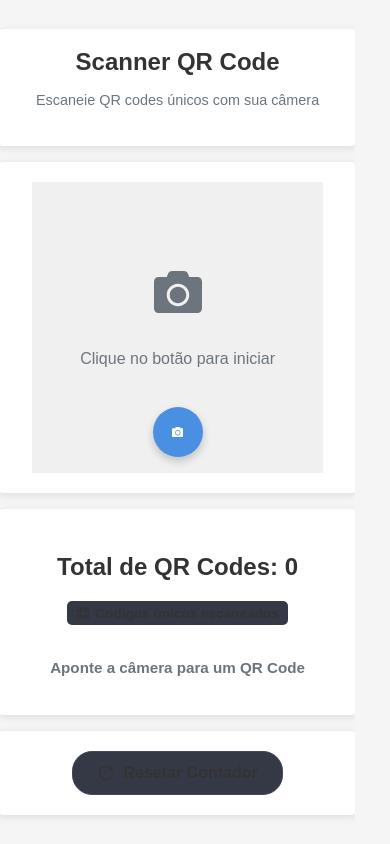
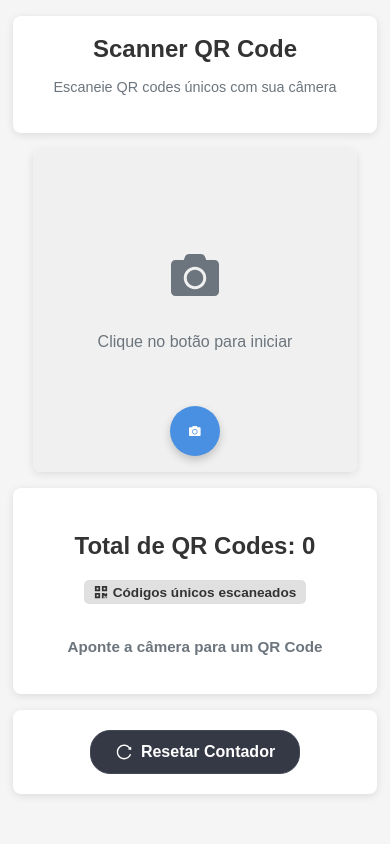
Before and after one commit to LucianoLouzada/qr-scanner-app, a React (Vite) app: page / in a window 390 px wide. Built offline with nearby package versions, Linux system fonts and the light colour scheme.

Commit message:
feat: Estabiliza layout mobile e corrige debounce do scanner

```diff
--- a/src/App.jsx
+++ b/src/App.jsx
@@ -1,7 +1,7 @@
 import { useEffect, useRef, useState } from "react";
 import QrScanner from "qr-scanner";
 import { FaCamera, FaQrcode } from 'react-icons/fa';
-import { AiOutlineReload } from 'react-icons/ai'; // CORRIGIDO AQUI!
+import { AiOutlineReload } from 'react-icons/ai';
 
 import "./App.scss";
 
@@ -19,13 +19,15 @@ const STATUS_SCANNING = 'Mantenha a câmera apontada para um QR Code';
 const STATUS_SUCCESS = 'QR Code novo lido com sucesso!';
 const STATUS_REJECTED = 'QR Code já foi lido.';
 
-// Variáveis globais para o AudioContext (para ser inicializado no primeiro clique)
+// Variáveis globais para o AudioContext
 let audioContext = null;
 let audioUnlocked = false;
 
-// Configurações do Áudio
-const VOLUME_MAX = 1.0; // Volume máximo
-const SOUND_INTERVAL_MS = 500; // Intervalo de 500ms entre os beeps
+// Configurações do Áudio e Intervalos
+const VOLUME_MAX = 0.9;
+const SOUND_DEBOUNCE_MS = 500; // Debounce de 500ms para evitar spam de som
+const SCAN_PAUSE_AFTER_SUCCESS_MS = 1000; // Pausa a câmera por 1 segundo após um sucesso
+
 
 // FUNÇÃO PARA GERAR UM BEEP DISTINTO POR SUCESSO/RECUSA (Web Audio API)
 const playBeep = (isSuccess) => {
@@ -43,19 +45,19 @@ const playBeep = (isSuccess) => {
 
     // Configurações de som para Sucesso vs Recusa
     if (isSuccess) {
-        // **Sucesso:** Rápido, Agudo, e Onda Senoidal (suave)
-        oscillator.type = 'sine'; // Onda mais limpa e suave
-        oscillator.frequency.setValueAtTime(1500, audioContext.currentTime); // Super agudo
+        // Sucesso: Rápido, Agudo, Senoidal
+        oscillator.type = 'sine';
+        oscillator.frequency.setValueAtTime(1500, audioContext.currentTime);
         gainNode.gain.setValueAtTime(VOLUME_MAX, audioContext.currentTime);
         oscillator.start();
-        oscillator.stop(audioContext.currentTime + 0.08); // Extremamente rápido (80ms)
+        oscillator.stop(audioContext.currentTime + 0.08);
     } else {
-        // **Recusa:** Lento, Grave, e Onda Quadrada (agressiva)
-        oscillator.type = 'square'; // Onda mais "forte"
-        oscillator.frequency.setValueAtTime(400, audioContext.currentTime); // Grave
+        // Recusa: Lento, Grave, Quadrada
+        oscillator.type = 'square';
+        oscillator.frequency.setValueAtTime(400, audioContext.currentTime);
         gainNode.gain.setValueAtTime(VOLUME_MAX, audioContext.currentTime);
         oscillator.start();
-        oscillator.stop(audioContext.currentTime + 0.3); // Mais longo (300ms)
+        oscillator.stop(audioContext.currentTime + 0.3);
     }
 };
 
@@ -63,12 +65,15 @@ const playBeep = (isSuccess) => {
 function App() {
     const videoRef = useRef(null);
     const qrScannerRef = useRef(null);
+    const scannedCodesRef = useRef([]); // Ref para acessar o estado atualizado dentro do scanner
 
     // Inicializa o estado lendo do LocalStorage (Persistência de Dados)
     const [scannedCodes, setScannedCodes] = useState(() => {
         try {
             const savedCodes = localStorage.getItem(STORAGE_KEY);
-            return savedCodes ? JSON.parse(savedCodes) : [];
+            const codes = savedCodes ? JSON.parse(savedCodes) : [];
+            scannedCodesRef.current = codes; // Inicializa a Ref
+            return codes;
         } catch (error) {
             console.error("Erro ao carregar dados do LocalStorage:", error);
             return [];
@@ -77,14 +82,13 @@ function App() {
 
     const [cameraOn, setCameraOn] = useState(false);
     const [statusMessage, setStatusMessage] = useState(STATUS_INITIAL);
-    // Controle do último código aceito para evitar beep duplo
-    const lastAcceptedCodeRef = useRef(null);
-    const [repeatBlock, setRepeatBlock] = useState(false);
-    // **ESTADO PARA O INTERVALO (DEBOUNCE)**
-    const [isThrottled, setIsThrottled] = useState(false);
+
+    // Estado para controlar o debounce do som
+    const [isSoundThrottled, setIsSoundThrottled] = useState(false);
 
     // Efeito para Sincronizar o estado com o LocalStorage
     useEffect(() => {
+        scannedCodesRef.current = scannedCodes; // Mantém a Ref atualizada
         try {
             localStorage.setItem(STORAGE_KEY, JSON.stringify(scannedCodes));
         } catch (error) {
@@ -93,7 +97,7 @@ function App() {
     }, [scannedCodes]);
 
 
-    // Função para iniciar o scanner
+    // Função para iniciar o scanner (passada como callback puro para o useEffect)
     const startScanner = () => {
         if (videoRef.current) {
             videoRef.current.style.display = 'block';
@@ -101,44 +105,51 @@ function App() {
 
             qrScannerRef.current = new QrScanner(
                 videoRef.current,
-                async (result) => {
-                    if (isThrottled) {
+                (result) => {
+
+                    const code = result.data;
+
+                    // Verifica se é código novo usando a Ref (acesso síncrono ao array)
+                    const isNewCode = !scannedCodesRef.current.includes(code);
+
+
+                    // 1. CONTROLE DE SOM (DEBOUNCE)
+                    if (isSoundThrottled) {
                         return;
                     }
-                    const code = result.data;
-                    // Só registra e bipa se for novo
-                    if (!scannedCodes.includes(code)) {
-                        setScannedCodes((prev) => {
-                            if (!prev.includes(code)) {
+                    setIsSoundThrottled(true);
+                    setTimeout(() => setIsSoundThrottled(false), SOUND_DEBOUNCE_MS);
+
+
+                    // 2. FEEDBACK, ATUALIZAÇÃO DE ESTADO E INTERVALO
+                    if (isNewCode) {
+                        setScannedCodes((prev) => [...prev, code]); // Adiciona o código novo
                         playBeep(true);
                         setStatusMessage(STATUS_SUCCESS);
-                                setIsThrottled(true);
-                                // Pausa o scanner por 1s
+
+                        // AÇÃO CHAVE: PAUSA O SCANNER por 1s após o sucesso
                         if (qrScannerRef.current) {
                             qrScannerRef.current.stop();
+
                             setTimeout(() => {
                                 if (qrScannerRef.current) {
                                     qrScannerRef.current.start();
+                                    setStatusMessage(STATUS_SCANNING);
                                 }
-                                        setIsThrottled(false);
-                                    }, 1000);
+                            }, SCAN_PAUSE_AFTER_SUCCESS_MS);
+                        }
+
                     } else {
-                                    setTimeout(() => setIsThrottled(false), 1000);
-                                }
-                                return [...prev, code];
-                            }
-                            return prev;
-                        });
-                    } else {
-                        // Só bipa negado, não registra
+                        // Código repetido
                         playBeep(false);
                         setStatusMessage(STATUS_REJECTED);
-                        setIsThrottled(true);
-                        setTimeout(() => setIsThrottled(false), SOUND_INTERVAL_MS);
-                    }
+
+                        // Status volta ao normal após 3s
                         setTimeout(() => {
                             setStatusMessage(STATUS_SCANNING);
                         }, 3000);
+                    }
+
                 },
                 {
                     highlightScanRegion: true,
@@ -147,6 +158,7 @@ function App() {
                     maxScansPerSecond: 1,
                 }
             );
+            // Inicia o scanner
             qrScannerRef.current.start();
         }
     };
@@ -171,8 +183,9 @@ function App() {
         } else {
             stopScanner();
         }
+        // Limpeza: garante que o scanner seja destruído ao desmontar ou desligar
         return () => stopScanner();
-    }, [cameraOn]);
+    }, [cameraOn]); // Dependência apenas de cameraOn
 
     const toggleCamera = async () => {
         // Tenta liberar o AudioContext no primeiro clique
--- a/src/App.scss
+++ b/src/App.scss
@@ -1,6 +1,4 @@
-// Variáveis básicas (mantidas)
-
-
+// Variáveis básicas
 $primary-color: #4a90e2;
 $text-color: #333;
 $subtitle-color: #6c757d;
@@ -16,31 +14,26 @@ $placeholder-bg: #f0f0f0;
 $status-success-color: #28a745;
 $status-rejected-color: #dc3545;
 
-
+// Cores para elementos escuros
+$dark-text-color: #fff;
+$dark-card-bg: #353945;
+$dark-card-hover: #444857;
 
 body, html {
     margin: 0;
     padding: 0;
     font-family: Arial, sans-serif;
     background: $app-bg;
+
+    // Garante 100% da tela mobile
     min-height: 100vh;
-    min-width: 100vw;
-    width: 100vw;
-    height: 100vh;
+    width: 100%;
     overflow-x: hidden;
-}
 
-.app-container {
+    // Flexbox para centralizar o container principal
     display: flex;
-    flex-direction: column;
-    align-items: center;
-    justify-content: center;
-    min-height: 100vh;
-    width: 100vw;
-    max-width: 100vw;
-    padding: 2rem 1rem;
-    gap: 1.5rem;
-    box-sizing: border-box;
+    justify-content: center; /* Centraliza horizontalmente */
+    align-items: flex-start; /* Permite que o conteúdo comece do topo e o scroll funcione */
 }
 
 .app-container {
@@ -48,30 +41,30 @@ body, html {
     flex-direction: column;
     align-items: center;
 
-    // **AJUSTE CHAVE:** Padding superior para dar respiro.
-    padding: 2rem 1rem;
-
-    // Usamos altura e scroll naturais
+    // Configurações Mobile
     width: 100%;
     max-width: 450px;
-    overflow-y: auto;
 
-    gap: 1.5rem;
-    padding-bottom: 5rem;
+    padding: 1rem;
+    padding-bottom: 3rem;
+
+    gap: 1rem;
+    box-sizing: border-box;
 }
 
 .card {
     background: $card-bg;
     width: 100%;
-    max-width: 400px;
-    border-radius: 10px;
-    padding: 1.5rem;
+    max-width: 100%;
+    border-radius: 8px;
+    padding: 1.25rem;
     box-shadow: 0 2px 8px $card-shadow;
     text-align: center;
 }
 
 .app-header h1 {
     margin: 0 0 0.25rem 0;
+    font-size: 1.5rem;
     color: $text-color;
 }
 .app-header p {
@@ -82,18 +75,17 @@ body, html {
 .scanner-card {
     padding: 0;
     overflow: hidden;
+    border-radius: 8px;
 }
 
 .qr-section {
     background: $placeholder-bg;
     position: relative;
 
-    // Reduz a área da câmera para estabilizar (90% mantido)
-    width: 90%;
-    max-width: 350px;
-    margin: 0 auto;
+    // Garante um quadrado de visualização estável
+    width: 100%;
+    aspect-ratio: 1 / 1;
 
-    aspect-ratio: 1 / 1;
     display: flex;
     flex-direction: column;
     align-items: center;
@@ -121,15 +113,18 @@ body, html {
 
     .btn-toggle-camera {
         position: absolute;
+        top: auto;
         bottom: 1rem;
         z-index: 3;
-    background: $button-bg;
-    color: $button-color;
+
+        background: $button-bg;
+        color: $button-color;
         border: none;
         width: 50px;
         height: 50px;
         border-radius: 50%;
         cursor: pointer;
+
         display: flex;
         align-items: center;
         justify-content: center;
@@ -154,7 +149,7 @@ body, html {
         }
 
         .status-tag {
-            background: #353945;
+            background: #e0e0e0;
             color: $text-color;
             border: none;
             padding: 0.3rem 0.6rem;
@@ -186,9 +181,9 @@ body, html {
 
 .reset-card {
     .reset-btn {
-    background: #353945;
-    color: $text-color;
-    border: 1px solid #444857;
+        background: $dark-card-bg;
+        color: $dark-text-color;
+        border: 1px solid $dark-card-hover;
         padding: 0.75rem 1.5rem;
         border-radius: 20px;
         cursor: pointer;
@@ -198,7 +193,7 @@ body, html {
         transition: background 0.3s;
 
         &:hover {
-            background: #444857;
+            background: $dark-card-hover;
         }
     }
 }
@@ -207,35 +202,19 @@ body, html {
     text-align: left;
     h3 {
         margin-bottom: 0.5rem;
+        color: $text-color;
     }
     ul {
         list-style: none;
         padding: 0;
         margin: 0;
         li {
-            background: #23272f;
+            background: #f8f8f8;
+            color: $text-color;
             padding: 0.3rem 0.5rem;
-            border-bottom: 1px solid #353945;
+            border-bottom: 1px solid #eee;
             word-break: break-all;
             font-size: 0.8rem;
         }
     }
 }
-
-@media (max-width: 600px) {
-    .app-container {
-        padding: 1rem;
-        gap: 1rem;
-        max-width: 100%;
-    }
-
-    .card {
-        max-width: 100%;
-        border-radius: 8px;
-        padding: 1.25rem;
-    }
-
-    .app-header h1 {
-        font-size: 1.5rem;
-    }
-}
```
Lines whose indentation alone changed are shown as unchanged.
